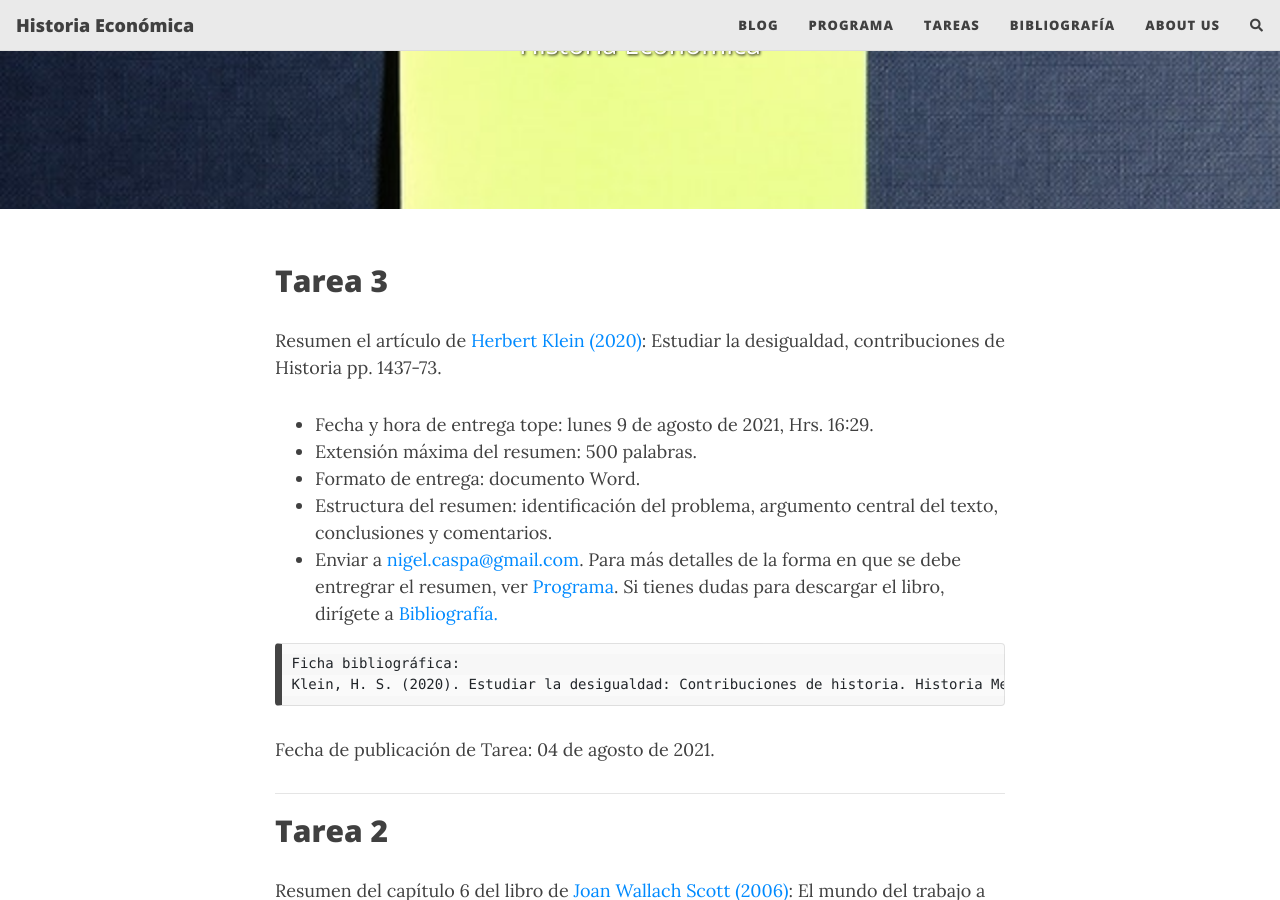
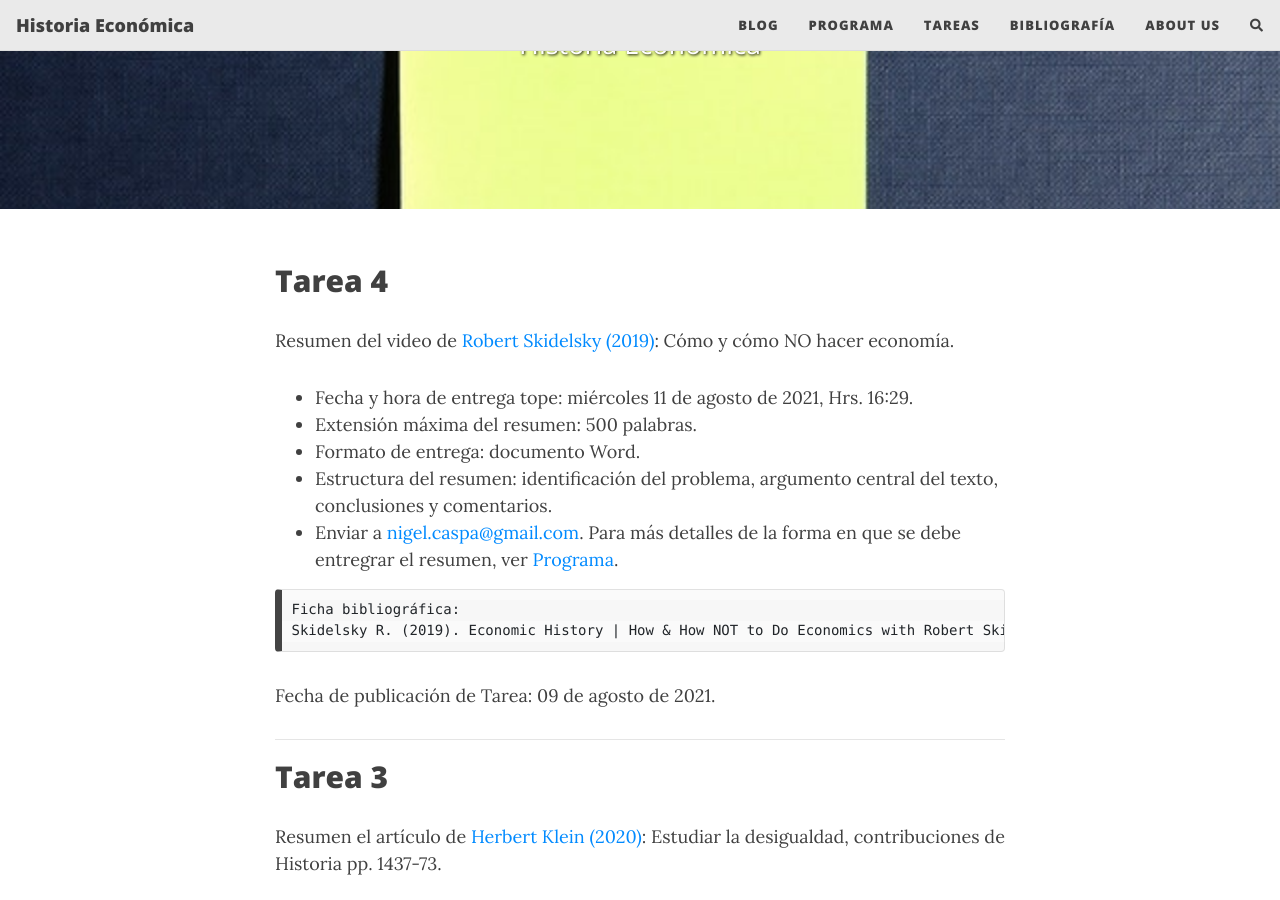
Before and after one commit to NigelCaspa/historiaeconomica, a Jekyll site: the page built from tareas.md, in a window 1280 px wide and 900 px high, scrolled down 336 px. Built offline with Jekyll 4.4.1, drawn with Linux system fonts in a browser that asks for light colours; nearby versions of some CDN libraries; comment, search, counter and statistics services are not loaded.

Commit message:
agrego tarea 4

```diff
--- a/tareas.md
+++ b/tareas.md
@@ -6,6 +6,25 @@ cover-img: /assets/img/todo.jpg
 thumbnail-img: /assets/img/todo.jpg
 share-img: /assets/img/todo.jpg
 ---
+
+## Tarea 4
+Resumen del video de [Robert Skidelsky (2019)](https://nigelcaspa.github.io/historiaeconomica/2021-08-04-skidelsky/): Cómo y cómo NO hacer economía.
+- Fecha y hora de entrega tope: miércoles 11 de agosto de 2021, Hrs. 16:29.
+- Extensión máxima del resumen: 500 palabras.
+- Formato de entrega: documento Word.
+- Estructura del resumen: identificación del problema, argumento central del texto, conclusiones y comentarios.
+- Enviar a [nigel.caspa@gmail.com](mailto:nigel.caspa@gmail.com).
+Para más detalles de la forma en que se debe entregrar el resumen, ver [Programa](programa.md).
+
+~~~
+Ficha bibliográfica:
+Skidelsky R. (2019). Economic History | How & How NOT to Do Economics with Robert Skidelsky. https://www.youtube.com/watch?v=GFgrJa5X56g
+~~~
+
+Fecha de publicación de Tarea: 09 de agosto de 2021.
+
+-----------------
+
 
 ## Tarea 3
 Resumen el artículo de [Herbert Klein (2020)](https://nigelcaspa.github.io/historiaeconomica/pdf/2020_Klein-Estudiar_Desigualdad_Historia.pdf): Estudiar la desigualdad, contribuciones de Historia pp. 1437-73.
```
